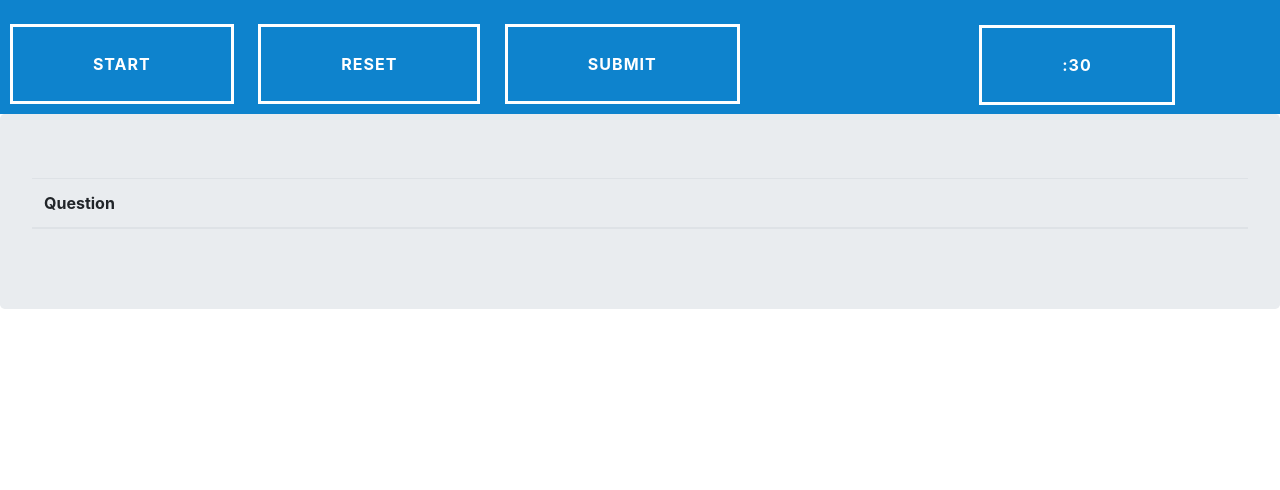
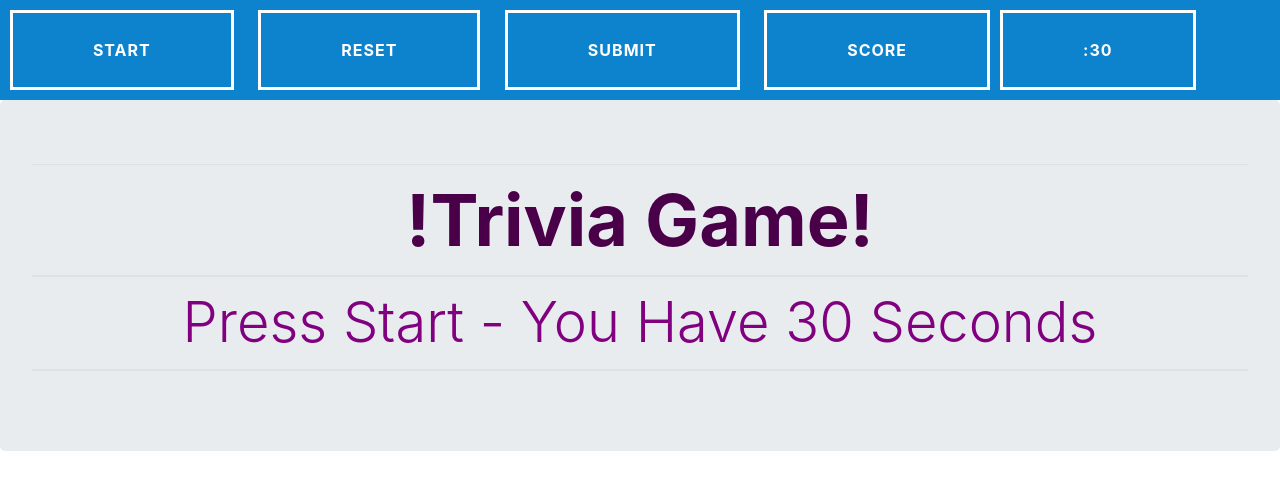
Before and after one commit to jstafford74/TriviaGame, a plain HTML site: page index.html in a window 1280 px wide. Drawn offline with nearby package versions, Linux system fonts and the light colour scheme.

Commit message:
final button format

```diff
--- a/assets/css/style.css
+++ b/assets/css/style.css
@@ -9,10 +9,34 @@
   border: 3px solid #fff;
   color: #fff;
   position:fixed;
-  margin-left:45px;
-  margin-top:25px;
+  margin-left:0px;
+  margin-top:10px;
+}
+#scoreboard{
+  background-color: #0e83cd;
+  padding: 25px 80px;
+  display: inline-block;
+  /* margin: 10px; */
+  text-transform: uppercase;
+  letter-spacing: 1px;
+  font-weight: 700;
+  border: 3px solid #fff;
+  color: #fff;
+  /* position:fixed; */
+  /* margin-left:45px; */
+  /* margin-top:25px; */
 }
 
+.display-3{
+  text-align: center;
+  color:rgb(73, 0, 73);
+  font-weight:700;
+}
+.display-4{
+  text-align: center;
+  color:purple;
+
+}
 label {
     margin-right: 15px;
     line-height: 32px;
--- a/assets/javascript/app.js
+++ b/assets/javascript/app.js
@@ -62,7 +62,7 @@ function start() {
 
 
     }
-    $('#questions').append('<button type="submit">Submit</button>');
+
 
 
 
--- a/index.html
+++ b/index.html
@@ -24,10 +24,7 @@
                 <button class="button button-1 button-1e" id="reset">Reset</button>
 
                 <button class="button button-1 button-1e" id="submit">Submit</button>
-                <div class="button" id="scoreboard">
-
-
-                </div>
+                <div class="button" id="scoreboard">Score</div>
                 <div class="button" id="timer">:30</div>
             </div>
 
@@ -39,9 +36,13 @@
             <table class="table">
                 <thead>
                     <tr>
-                        <th scope="col">Question</th>
+                        <th class="display-3" scope="col">!Trivia Game!</th>
 
                     </tr>
+                    <tr>
+                            <th class="display-4" scope="col">Press Start - You Have 30 Seconds</th>
+
+                        </tr>
                 </thead>
                 <tbody id="questions">
 
```
